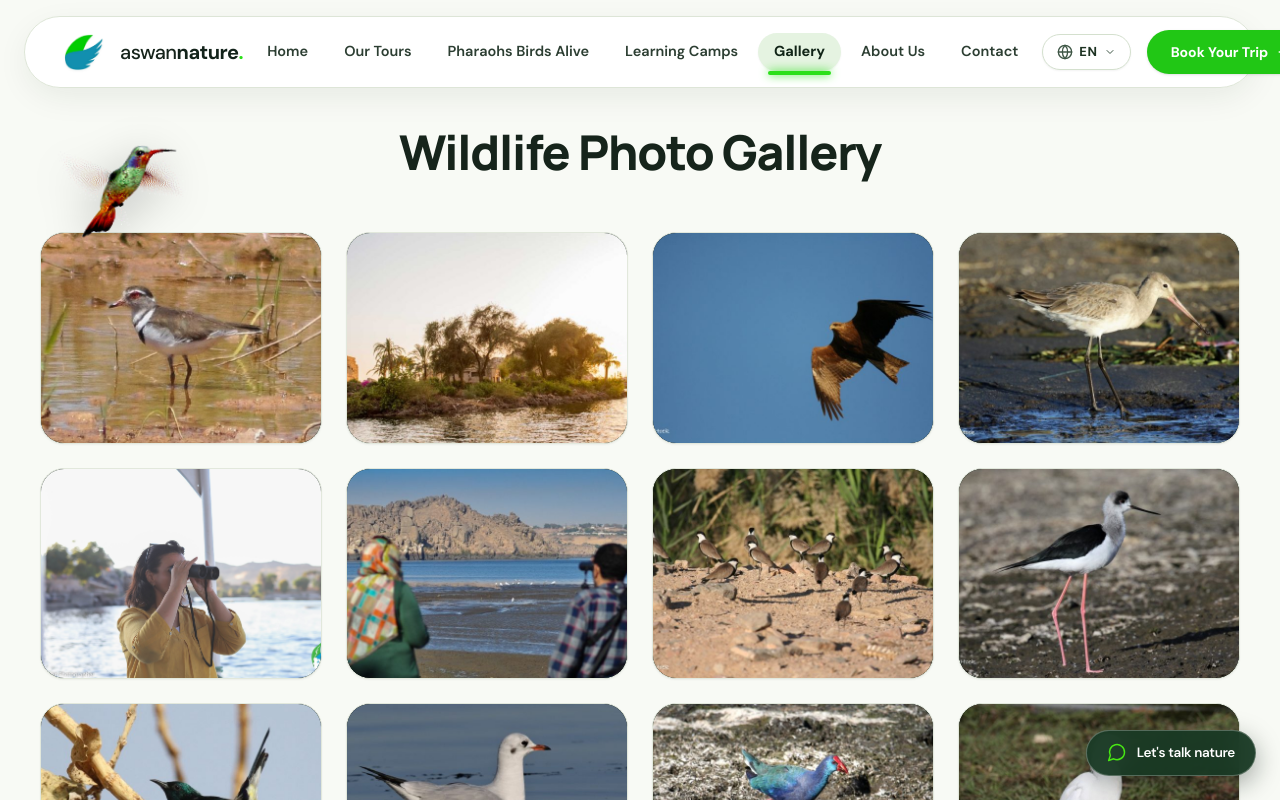
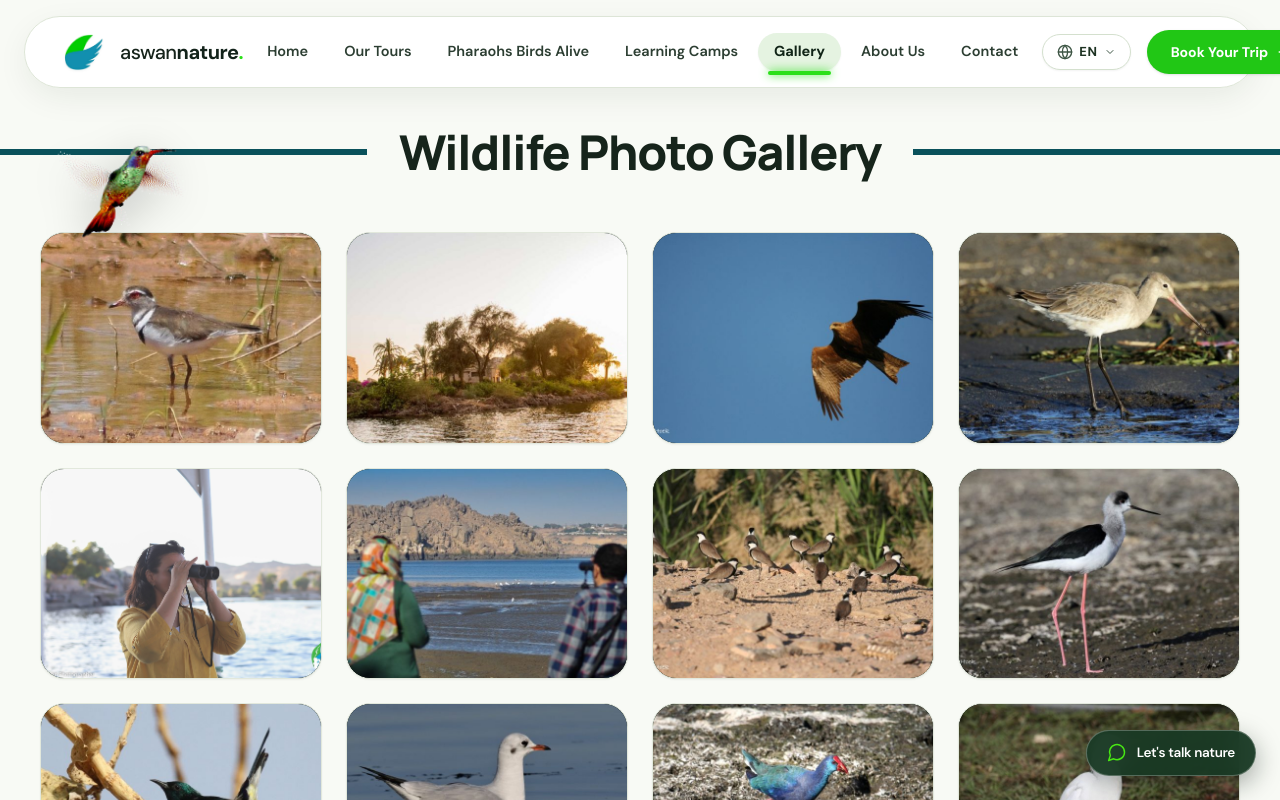
Before and after one commit to Islam-Shahat/Aswan-Nature, a React (Vite) app: page /gallery in a window 1280 px wide. Shown: the top 800 px of the page. Built offline with nearby package versions, Linux system fonts and the light colour scheme; a web font is replaced by a local one.

Commit message:
feat(gallery): add full-width #0a515b Nile teal stripe divider bisected by centered gallery title

```diff
--- a/src/pages/GalleryPage.jsx
+++ b/src/pages/GalleryPage.jsx
@@ -36,14 +36,16 @@ export const GalleryPage = () => {
 
   return (
     <div className="pt-24 sm:pt-32 pb-24 bg-[#F8FAF5] min-h-screen">
+      {/* Full-width Nile Teal Stripe with Centered Title */}
+      <div className="w-full flex items-center justify-center mb-10 sm:mb-14">
+        <div className="flex-1 h-1 sm:h-1.5 bg-[#0a515b]" />
+        <h1 className="px-4 sm:px-8 text-2xl sm:text-4xl lg:text-5xl font-extrabold tracking-tight text-[#16241B] shrink-0 text-center">
+          {isAr ? 'معرض صور الحياة البرية' : 'Wildlife Photo Gallery'}
+        </h1>
+        <div className="flex-1 h-1 sm:h-1.5 bg-[#0a515b]" />
+      </div>
+
       <div className="max-w-[1500px] mx-auto px-4 sm:px-6 lg:px-10">
-        {/* Centered Clean Title - No badge, no paragraph, no filter */}
-        <div className="text-center mb-10 sm:mb-14">
-          <h1 className="text-3xl sm:text-4xl lg:text-5xl font-extrabold tracking-tight text-[#16241B]">
-            {isAr ? 'معرض صور الحياة البرية' : 'Wildlife Photo Gallery'}
-          </h1>
-        </div>
-
         {/* 52-Photo Responsive Grid */}
         <div className="grid grid-cols-1 sm:grid-cols-2 md:grid-cols-3 lg:grid-cols-4 gap-4 sm:gap-6">
           {galleryPhotos.map((photo, i) => (
```
